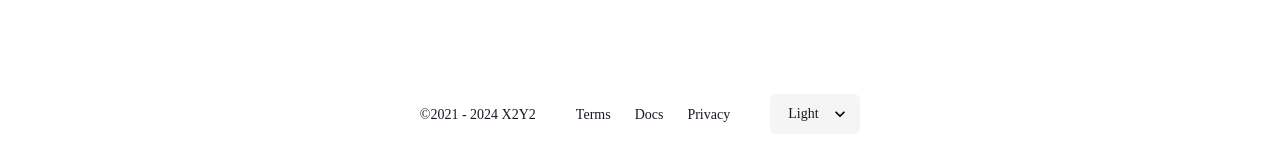
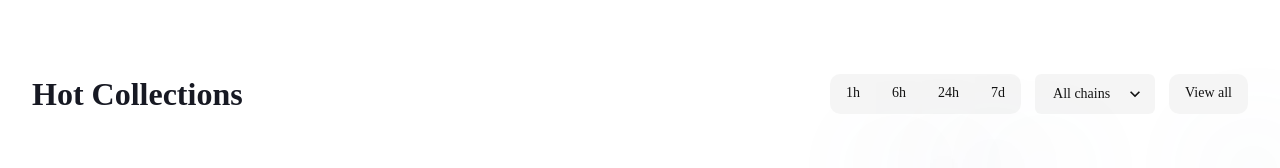
Before and after one commit to chkim9910/x2y2-Renewal, a React (Create React App) app: page / in a window 1280 px wide. Shown: the part 651-819 px from the top of the page. Built offline with nearby package versions, Linux system fonts and the light colour scheme.

Commit message:
feat sect2

```diff
--- a/src/components/comm/Inner.jsx
+++ b/src/components/comm/Inner.jsx
@@ -15,6 +15,7 @@ export default function Inner(props) {
       gap={props.gap}
       position={props.position}
       zIndex={props.zIndex}
+      margin={props.m}
     >
       {props.children}
     </Box>
--- /dev/null
+++ b/src/components/comm/Title.jsx
@@ -0,0 +1,13 @@
+import { Box, Text } from "@chakra-ui/react";
+
+export default function Title(props) {
+  return (
+    <>
+      <Box className="title">
+        <Text fontSize={{ base: "30px", lg: "32px" }} fontWeight={"bold"}>
+          {props.children}
+        </Text>
+      </Box>
+    </>
+  );
+}
--- a/src/theme/components/button.js
+++ b/src/theme/components/button.js
@@ -7,11 +7,15 @@ export const buttonStyles = {
         boxShadow: "45px 76px 113px 7px rgba(112, 144, 176, 0.08)",
         transition: ".25s all ease",
         boxSizing: "border-box",
+        bg: "tab.100",
         _focus: {
           boxShadow: "none",
         },
         _active: {
           boxShadow: "none",
+        },
+        _hover: {
+          bg: "tab.200",
         },
       },
       variants: {
@@ -24,6 +28,16 @@ export const buttonStyles = {
           bg: "black",
           _hover: {
             bg: "black.800",
+          },
+        }),
+        b: () => ({
+          borderRadius: "10px",
+          bg: "tab.100",
+          fontSize: "14px",
+          color: "txt",
+          fontWeight: "medium",
+          _hover: {
+            bg: "tab.200",
           },
         }),
         icon: () => ({
--- a/src/theme/components/select.js
+++ b/src/theme/components/select.js
@@ -4,7 +4,7 @@ export const selectStyles = {
     Select: {
       baseStyle: {
         field: {
-          w: "90px",
+          // w: "90px",
           _hover: {
             bg: "black.800",
           },
@@ -13,7 +13,7 @@ export const selectStyles = {
       variants: {
         filled: () => ({
           field: {
-            w: "90px",
+            // w: "90px",
             bg: "tab.100",
             fontSize: "14px",
             cursor: "pointer",
--- a/src/theme/styles.js
+++ b/src/theme/styles.js
@@ -143,7 +143,10 @@ export const globalStyles = {
       ".chakra-container": {
         maxWidth: "calc(1280px + var(--chakra-space-4) * 2) !important",
       },
-      ".css-4ziap4": {
+      ".footer .css-4ziap4": {
+        width: "auto !important",
+      },
+      ".sect2 .css-42b2qy": {
         width: "auto !important",
       },
       ".sect1 .swiper-horizontal": {
--- a/src/views/home/Home.jsx
+++ b/src/views/home/Home.jsx
@@ -1,8 +1,17 @@
-import { Box, Flex, Img, Text } from "@chakra-ui/react";
+import {
+  Box,
+  Button,
+  ButtonGroup,
+  Flex,
+  Img,
+  Select,
+  Text,
+} from "@chakra-ui/react";
 import Sect1Slide from "./components/Sect1Slide";
 import Inner from "../../components/comm/Inner";
 // import { position } from "polished";
 import sect1Bg from "../../assets/images/home/sect1/slide1.png";
+import Title from "../../components/comm/Title";
 
 export default function Home() {
   return (
@@ -49,6 +58,36 @@ export default function Home() {
           <Sect1Slide />
         </Inner>
       </Box>
+      <Box className="sect2">
+        <Inner m={{ base: "50px 0", lg: "80px 0" }}>
+          <Flex
+            className="upper"
+            alignItems={"center"}
+            justifyContent={"space-between"}
+          >
+            <Title>Hot Collections</Title>
+            <Flex className="btn-box" gap={"14px"}>
+              <ButtonGroup isAttached className="time">
+                <Button variant={"b"}>1h</Button>
+                <Button variant={"b"}>6h</Button>
+                <Button variant={"b"}>24h</Button>
+                <Button variant={"b"}>7d</Button>
+              </ButtonGroup>
+              <Select
+                variant={"filled"}
+                color={"txt"}
+                fontWeight={"medium"}
+                placeholder="All chains"
+                w={"120px"}
+              >
+                <option value="option1">Option 1</option>
+                <option value="option2">Option 2</option>
+              </Select>
+              <Button variant={"b"}>View all</Button>
+            </Flex>
+          </Flex>
+        </Inner>
+      </Box>
     </>
   );
 }
```
